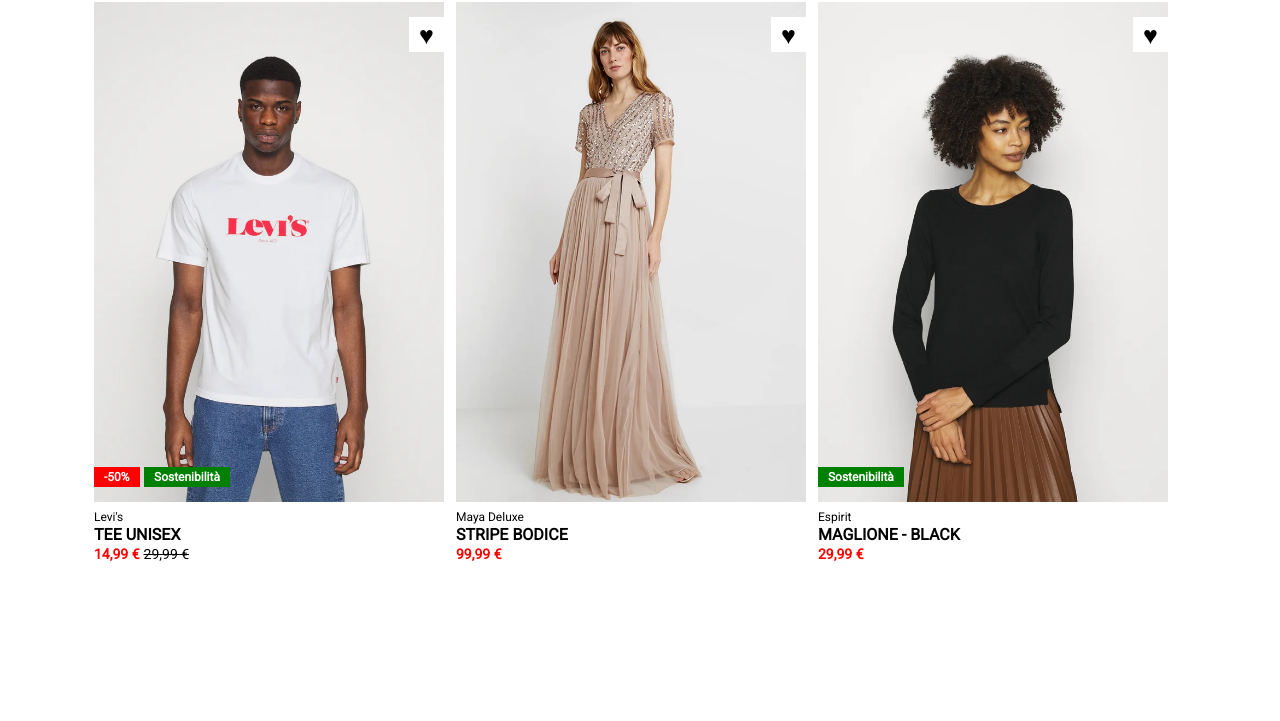
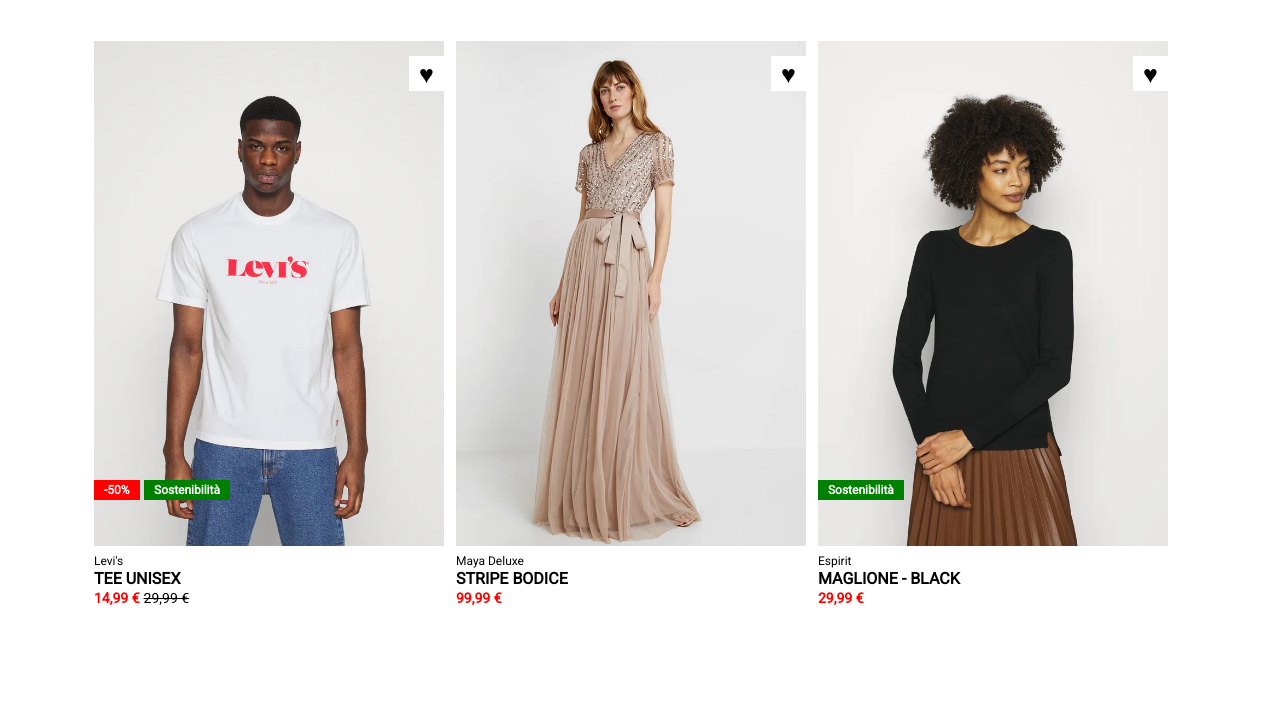
Before and after one commit to floriano-delishaj/html-css-boolando, a plain HTML site: page index.html in a window 1280 px wide. Shown: the part 599-1320 px from the top of the page. Drawn offline with Linux system fonts and the light colour scheme.

Commit message:
correzione bug

```diff
--- a/css/style.css
+++ b/css/style.css
@@ -18,7 +18,7 @@ body {
 .card {
     display: inline-block;
     width: 350px;
-    height: 500px;
+    /* height: 500px; */
     margin: 10px 4px;
     position: relative;
 }
@@ -32,7 +32,7 @@ body {
 .info {
     width: 100%;
     height: 50px;
-    margin-bottom: 50px;
+    margin-bottom: 30px;
 }
 
 .favorites {
@@ -64,7 +64,7 @@ body {
     vertical-align: middle;
     padding: 0 10px;
     position: absolute;
-    bottom: 15px;
+    bottom: 130px;
 }
 
 .red {
```
